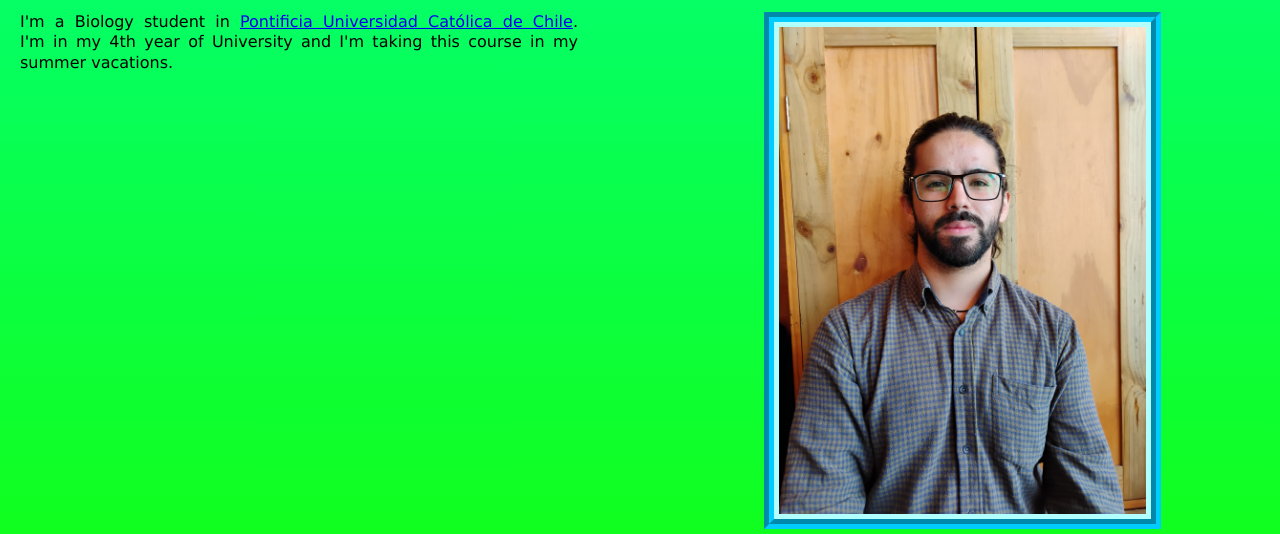
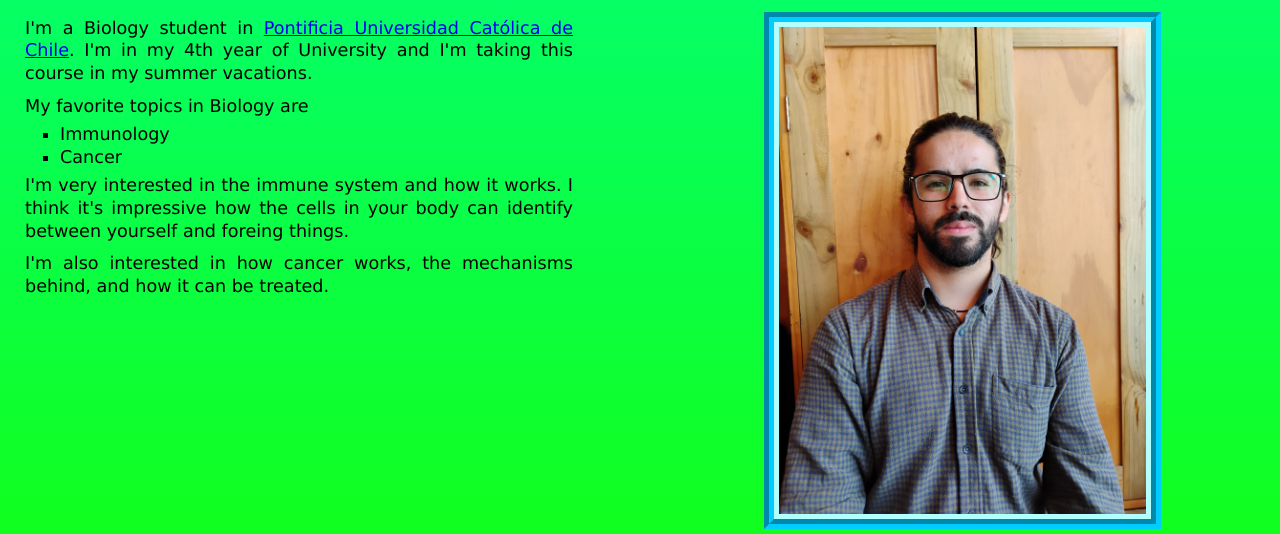
Before and after one commit to SrNe1103/CSS3_finalproject, a plain HTML site: page index.html in a window 1280 px wide. Shown: the part 266-800 px from the top of the page. Drawn offline with Linux system fonts and the light colour scheme.

Commit message:
add content

```diff
--- a/css/styles.css
+++ b/css/styles.css
@@ -61,6 +61,16 @@ main{
     grid-template-columns: 45% 40%;
     justify-content: space-between;
     padding: 15px;
+    font-size: 1.1em;
+}
+
+main p{
+    line-height: 1.3em;
+    padding: 5px;
+}
+
+main ul{
+    list-style: square;
 }
 
 main img{
--- a/index.html
+++ b/index.html
@@ -24,7 +24,16 @@
     </nav>
     <h2 id="content">Introduction</h2>
     <main>
-        <p>I'm a Biology student in <a href="https://www.uc.cl/">Pontificia Universidad Católica de Chile</a>. I'm in my 4th year of University and I'm taking this course in my summer vacations.</p>
+        <div>
+            <p>I'm a Biology student in <a href="https://www.uc.cl/">Pontificia Universidad Católica de Chile</a>. I'm in my 4th year of University and I'm taking this course in my summer vacations.</p>
+            <p>My favorite topics in Biology are</p>
+            <ul>
+                <li>Immunology</li>
+                <li>Cancer</li>
+            </ul>
+            <p>I'm very interested in the immune system and how it works. I think it's impressive how the cells in your body can identify between yourself and foreing things.</p>
+            <p>I'm also interested in how cancer works, the mechanisms behind, and how it can be treated.</p>
+        </div>
         <img src="images/Foto_postulación.jpeg" alt="Vicente's photo">
     </main>
     <footer>
```
